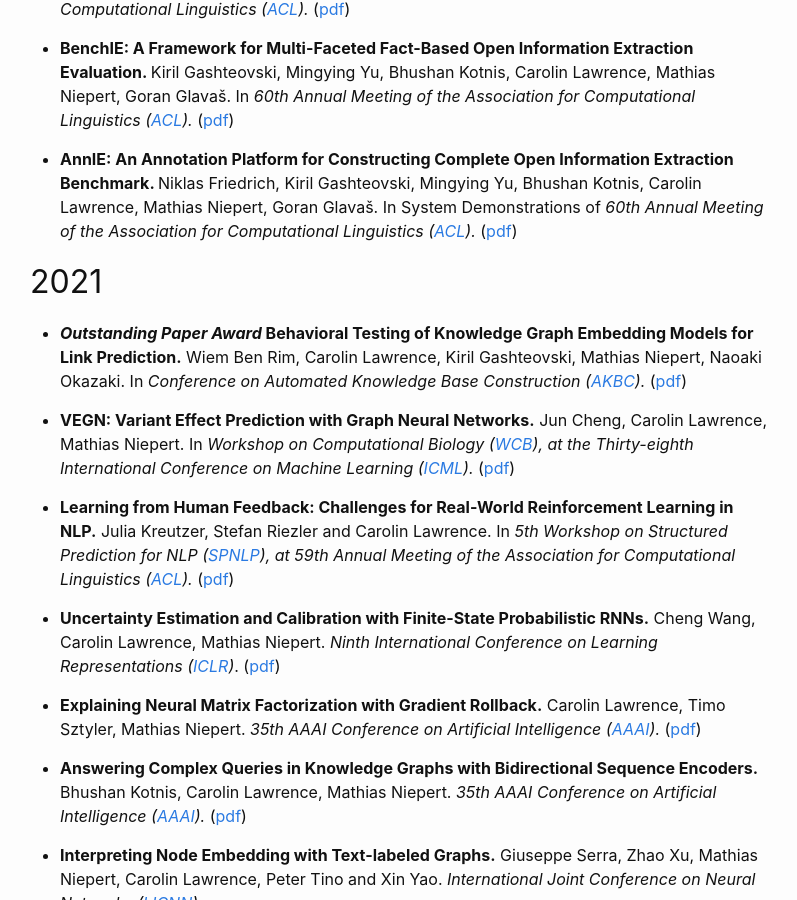
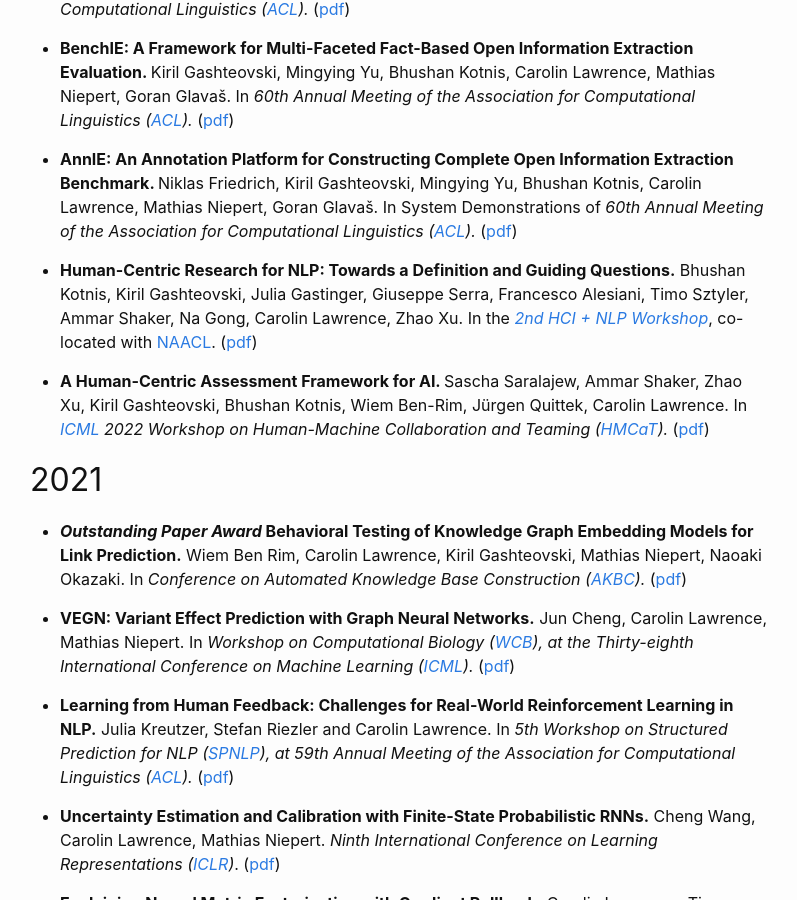
Before and after one commit to carolinlawrence/carolinlawrence.github.io, a Jekyll site: the page built from publications.markdown, in a window 1280 px wide and 900 px high, scrolled down 302 px. Shown: the whole window, without its empty margins (240-1037 px from the left). Built offline with Jekyll 4.4.1, drawn with Linux system fonts in a browser that asks for light colours.

Commit message:
Update publications.markdown

```diff
--- a/publications.markdown
+++ b/publications.markdown
@@ -9,6 +9,8 @@ layout: page
   <p><li><b>MillIE: Modular & Iterative Multilingual Open Information Extraction. </b>Bhushan Kotnis, Kiril Gashteovski, Daniel Onoro Rubio, Ammar Shaker, Vanesa Rodriguez-Tembras, Makoto Takamoto, Mathias Niepert, Carolin Lawrence. In <i>60th Annual Meeting of the Association for Computational Linguistics (<a href="https://2022.aclweb.org/">ACL</a>). </i>(<a href="https://aclanthology.org/2022.acl-long.478/">pdf</a>)</li></p>
   <p><li><b>BenchIE: A Framework for Multi-Faceted Fact-Based Open Information Extraction Evaluation. </b>Kiril Gashteovski, Mingying Yu, Bhushan Kotnis, Carolin Lawrence, Mathias Niepert, Goran Glavaš. In <i>60th Annual Meeting of the Association for Computational Linguistics (<a href="https://2022.aclweb.org/">ACL</a>). </i>(<a href="https://aclanthology.org/2022.acl-long.307/">pdf</a>)</li></p>
   <p><li><b>AnnIE: An Annotation Platform for Constructing Complete Open Information Extraction Benchmark. </b>Niklas Friedrich, Kiril Gashteovski, Mingying Yu, Bhushan Kotnis, Carolin Lawrence, Mathias Niepert, Goran Glavaš. In System Demonstrations of <i>60th Annual Meeting of the Association for Computational Linguistics (<a href="https://2022.aclweb.org/">ACL</a>). </i>(<a href="https://aclanthology.org/2022.acl-demo.5/">pdf</a>)</li></p>
+  <p><li><b>Human-Centric Research for NLP: Towards a Definition and Guiding Questions.</b> Bhushan Kotnis, Kiril Gashteovski, Julia Gastinger, Giuseppe Serra, Francesco Alesiani, Timo Sztyler, Ammar Shaker, Na Gong, Carolin Lawrence, Zhao Xu. In the <i><a href="https://sites.google.com/view/hciandnlp">2nd HCI + NLP Workshop</a></i>, co-located with <a href="https://2022.naacl.org/">NAACL</a>. (<a href="https://arxiv.org/pdf/2207.04447.pdf">pdf</a>)</li></p>
+    <p><li><b>A Human-Centric Assessment Framework for AI. </b>Sascha Saralajew, Ammar Shaker, Zhao Xu, Kiril Gashteovski, Bhushan Kotnis, Wiem Ben-Rim, Jürgen Quittek, Carolin Lawrence. In <i><a href="https://icml.cc/">ICML</a> 2022 Workshop on Human-Machine Collaboration and Teaming (<a href="https://sites.google.com/view/icml-2022-hmcat/home">HMCaT</a>). </i>(<a href="https://arxiv.org/abs/2205.12749">pdf</a>)</li></p>
 </ul>
 
 ## 2021
```
